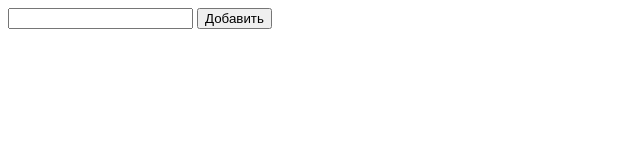
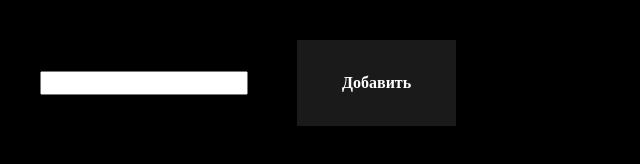
Before and after one commit to Dalmonker/Todo-List, a plain HTML site: page index.html in a window 1280 px wide. Shown: the whole page, without its empty margins (0-640 px from the left). Drawn offline with Linux system fonts and the light colour scheme; the site is published under a folder, as on GitHub Pages, so addresses that start at the root find nothing.

Commit message:
исправил пути

```diff
--- a/index.html
+++ b/index.html
@@ -3,14 +3,14 @@
   <head>
     <meta charset="UTF-8" />
     <meta name="viewport" content="width=device-width, initial-scale=1.0" />
-    <link rel="stylesheet" href="/css/normalize.css" />
-    <link rel="stylesheet" href="/css/style.css" />
+    <link rel="stylesheet" href="./css/normalize.css" />
+    <link rel="stylesheet" href="./css/style.css" />
     <title>Document</title>
   </head>
   <body>
     <input type="text" name="" id="task" />
     <button class="btn" id="addButton">Добавить</button>
     <ul id="taskList"></ul>
-    <script src="/scripts.js"></script>
+    <script src="./scripts.js"></script>
   </body>
 </html>
```
